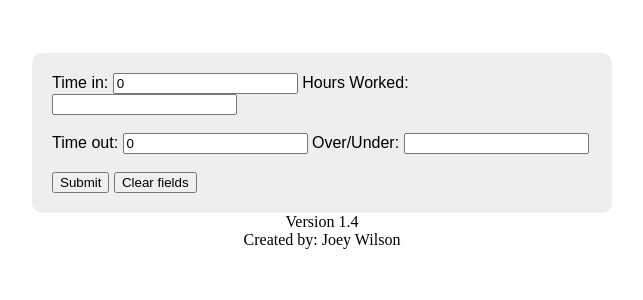
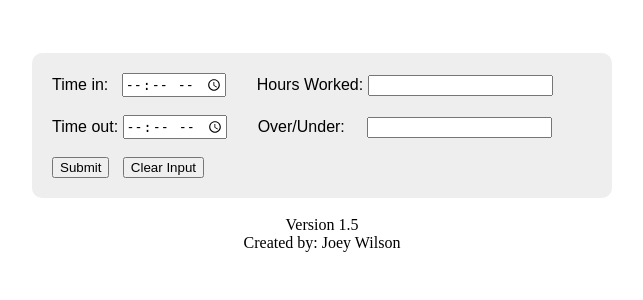
Before and after one commit to jrwilson5116/Fed-Clock, a Flask app: page / in a window 1280 px wide. Shown: the part 146-446 px from the top of the page, without its empty margins (318-961 px from the left). Run offline with Flask 2, Linux system fonts and the light colour scheme.

Commit message:
adds AMPM, makes output readonly, simplifies time_format

```diff
--- a/main.py
+++ b/main.py
@@ -1,5 +1,5 @@
-from time_keeper import get_time_decimal, over_under
-from flask import Flask, request, render_template
+from time_keeper import get_time_decimal, over_under,format_time
+from flask import Flask, request, render_template,redirect,url_for
 
 
 app = Flask(__name__)
@@ -16,16 +16,13 @@ def calculate():
     error = None
     clock_in = request.form['time_in']
     clock_out = request.form['time_out']
-    if not sum(i.isdigit() for i in clock_in)>=3 or \
-        not sum(e.isdigit() for e in clock_out)>=3:
-            error = 'Please enter a valid time!'
-            return render_template('index.html').format("","")
+    if format_time(clock_out) < format_time(clock_in):
+        return redirect(url_for('index'))
     else:
         total = get_time_decimal(clock_in,clock_out)
         over = over_under(total)
         return render_template('index.html').format(total,over)
 
 
-
 if __name__=="__main__":
     app.run(debug=True, use_reloader=True)
--- a/static/styles/style.css
+++ b/static/styles/style.css
@@ -11,6 +11,10 @@ form {
     margin:0 auto;
 
     border-radius: 10px;
+
+    clear: both;
+
+    /* display: table; */
 
 }
 
--- a/templates/index.html
+++ b/templates/index.html
@@ -12,26 +12,27 @@
     </head>
 
     <body>
-
+        <div class = "container">
 		<form action = "/" method = "post">
-			Time in:
-			<input name ="time_in" type ="text" value = 0>
-            Hours Worked:
-            <input name = "time_worked" type = "text" value = {0}>
+			Time in: &nbsp;
+            <input name ="time_in" type ="time" value = 0>
+            &nbsp; &nbsp; &nbsp; Hours Worked:
+            <input name = "time_worked" readonly type = "text" value = {0} >
+            <br><br>
+            Time out:
+            <input name = "time_out"  type ="time" value = 0>
+            &nbsp; &nbsp; &nbsp; Over/Under: &nbsp; &nbsp;
+            <input name = "over_under" readonly type = "text" value = {1} >
 			<br><br>
-            Time out:
-			<input name = "time_out" type ="text" value = 0>
-            Over/Under:
-            <input name = "over_under" typer = "text" value = {1}>
-			<br><br>
-			<input type ="submit">
-            <input type = "reset" value = "Clear fields">
+            <input type ="submit">
+            &nbsp;
+            <input type = "reset" value = "Clear Input">
         </form>
-
-
+        </div>
     </body>
     <footer>
-    Version 1.4<br>
+    <br>
+    Version 1.5<br>
     Created by: Joey Wilson
     </footer>
 </html>
```
Also changed, not shown: time_keeper.py (+5 -14 lines).
